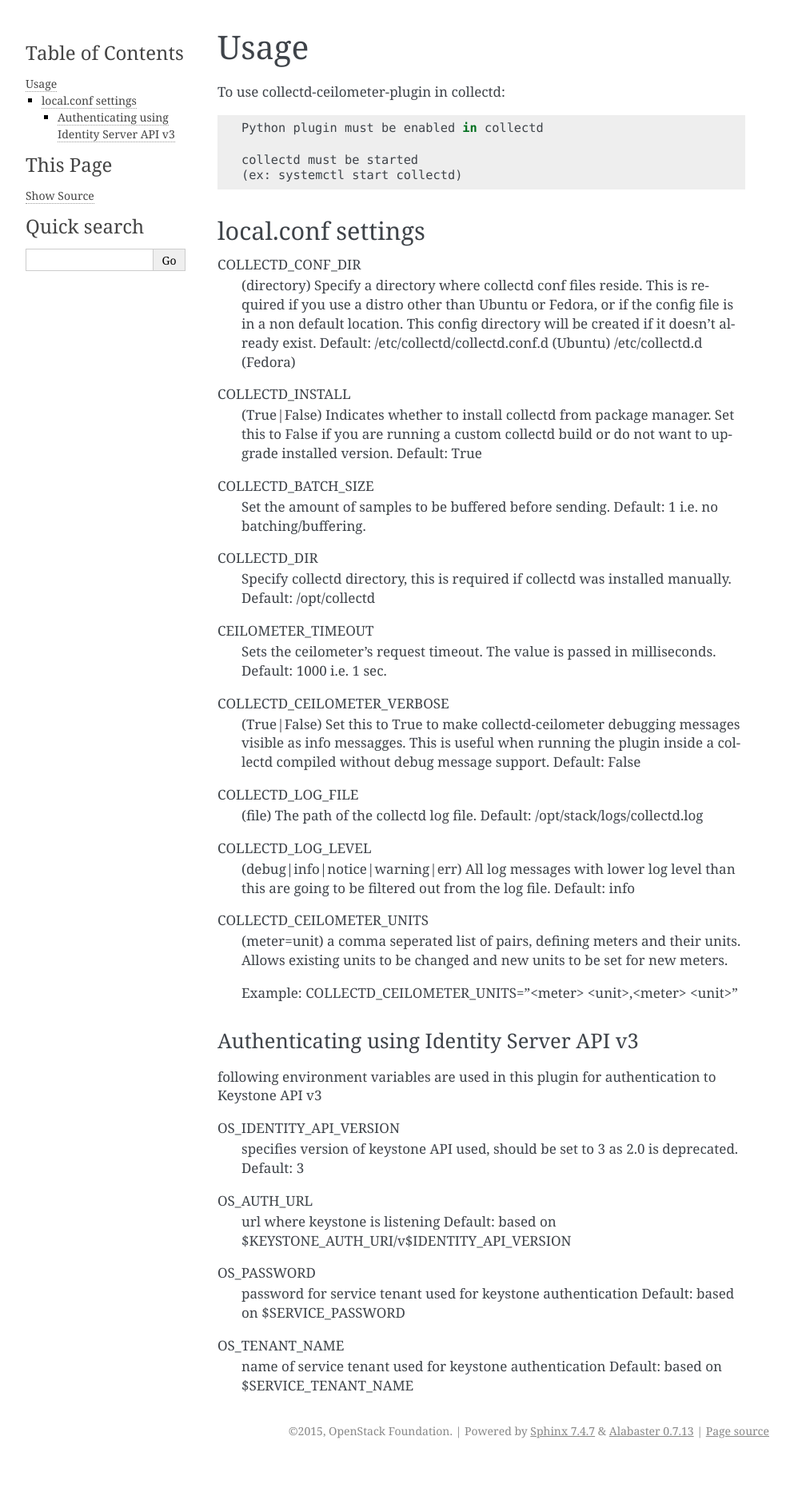
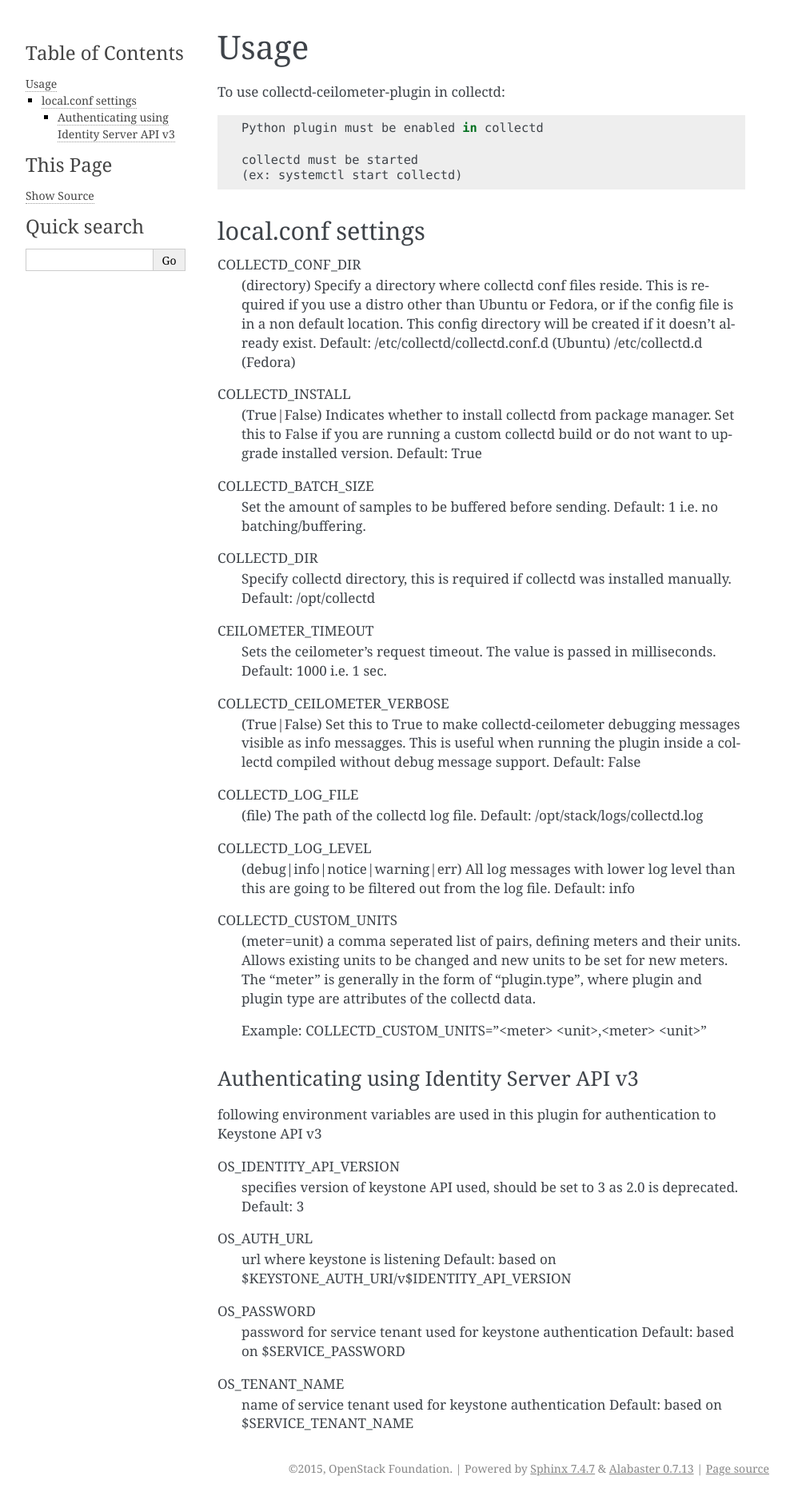
Before and after one commit to openstack-archive/collectd-openstack-plugins, a Sphinx documentation site: the page built from doc/source/usage.rst, in a window 1280 px wide. Shown: the whole page at 80% size, without its empty margins (148-1141 px from the left). Built offline with Sphinx 7.4.7, drawn with Linux system fonts in a browser that asks for light colours; pages that are not in the unit, such as notebooks, are missing from menus; before the commit the page ends 1829 px from its top, so only the background shows below that.

Commit message:
COLLECTD_CUSTOMIZE_UNITS -> COLLECTD_CUSTOM_UNITS
- Change the config variable name.
  - The config variable no longer references ceilometer.
  - It is now clearer that the config variable is for all plugins
  - The variable is a noun instead of a verb, so it's clearer that
    this is something to define, instead of a boolean.

- Update docs
  - Added a clarification on the format of the custom unit definition.
  - Corrected incorrect reference to COLLECTD_CEILOMETER_UNITS in
    devstackGSG.rst and usage.rst

Closes-Bug: #1656877
Change-Id: Ie688397242d57cf0fee6629fafb89afd8899a599

```diff
--- a/doc/source/devstackGSG.rst
+++ b/doc/source/devstackGSG.rst
@@ -71,9 +71,9 @@ To enable this feature execute the following instructions:
 * To include your new units, add the following line with your chosen units to
   your local.conf file.
 
-| COLLECTD_CEILOMETER_UNITS="<meter> <unit>"
+| COLLECTD_CUSTOM_UNITS="<meter> <unit>"
 
   If you would like to add more than one new unit include them in the same line
   and seperate each meter and its unit with a comma, as shown below.
 
-| COLLECTD_CEILOMETER_UNITS="<meter> <unit>,<meter> <unit>"
+| COLLECTD_CUSTOM_UNITS="<meter> <unit>,<meter> <unit>"
--- a/doc/source/usage.rst
+++ b/doc/source/usage.rst
@@ -61,11 +61,13 @@ COLLECTD_LOG_LEVEL
     Default: info
 
 
-COLLECTD_CEILOMETER_UNITS
+COLLECTD_CUSTOM_UNITS
     (meter=unit) a comma seperated list of pairs, defining meters and their units.
     Allows existing units to be changed and new units to be set for new meters.
+    The "meter" is generally in the form of "plugin.type", where plugin and
+    plugin type are attributes of the collectd data.
 
-    Example: COLLECTD_CEILOMETER_UNITS="<meter> <unit>,<meter> <unit>"
+    Example: COLLECTD_CUSTOM_UNITS="<meter> <unit>,<meter> <unit>"
 
 
 Authenticating using Identity Server API v3
```
Also changed, not shown: 1 other file.
